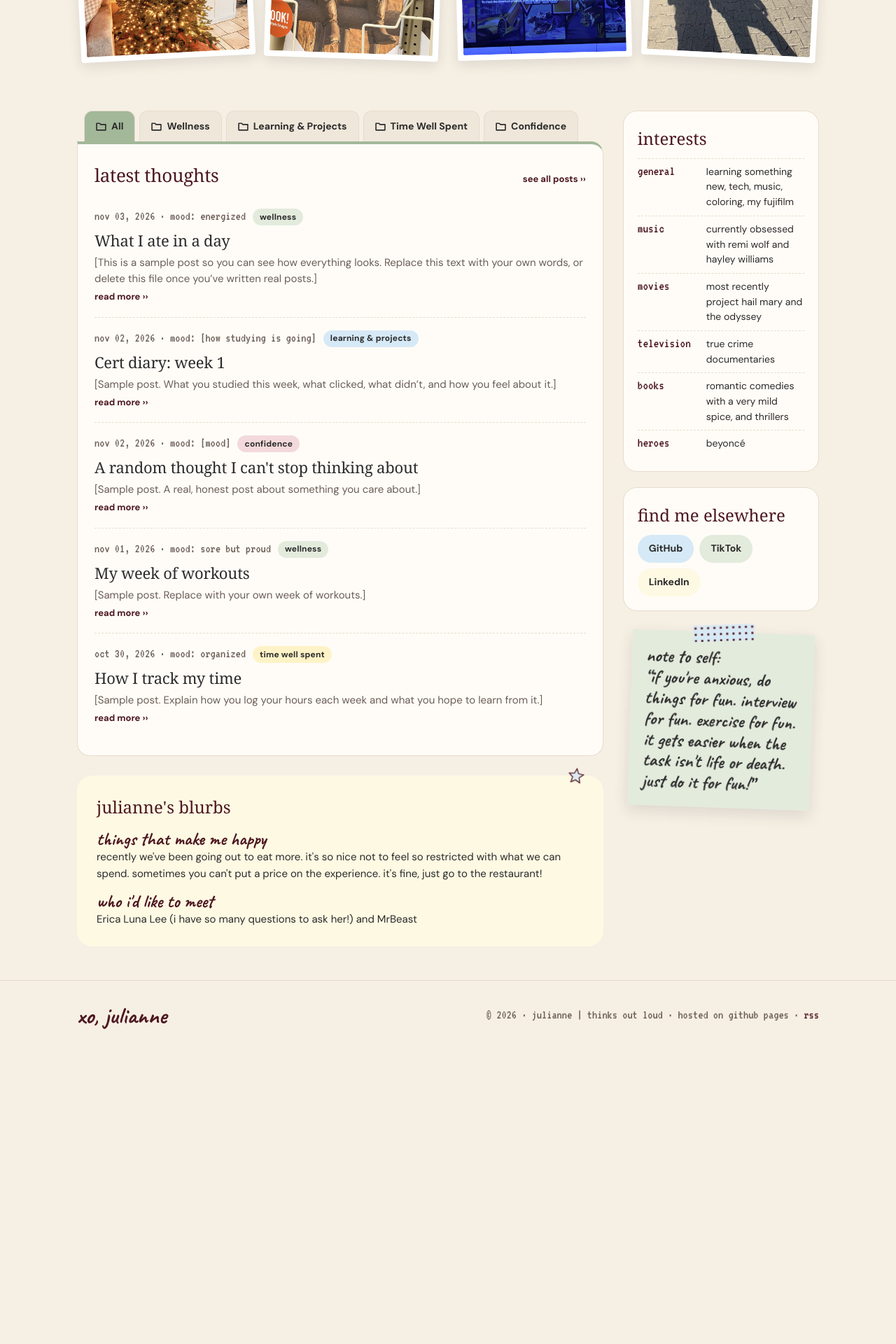
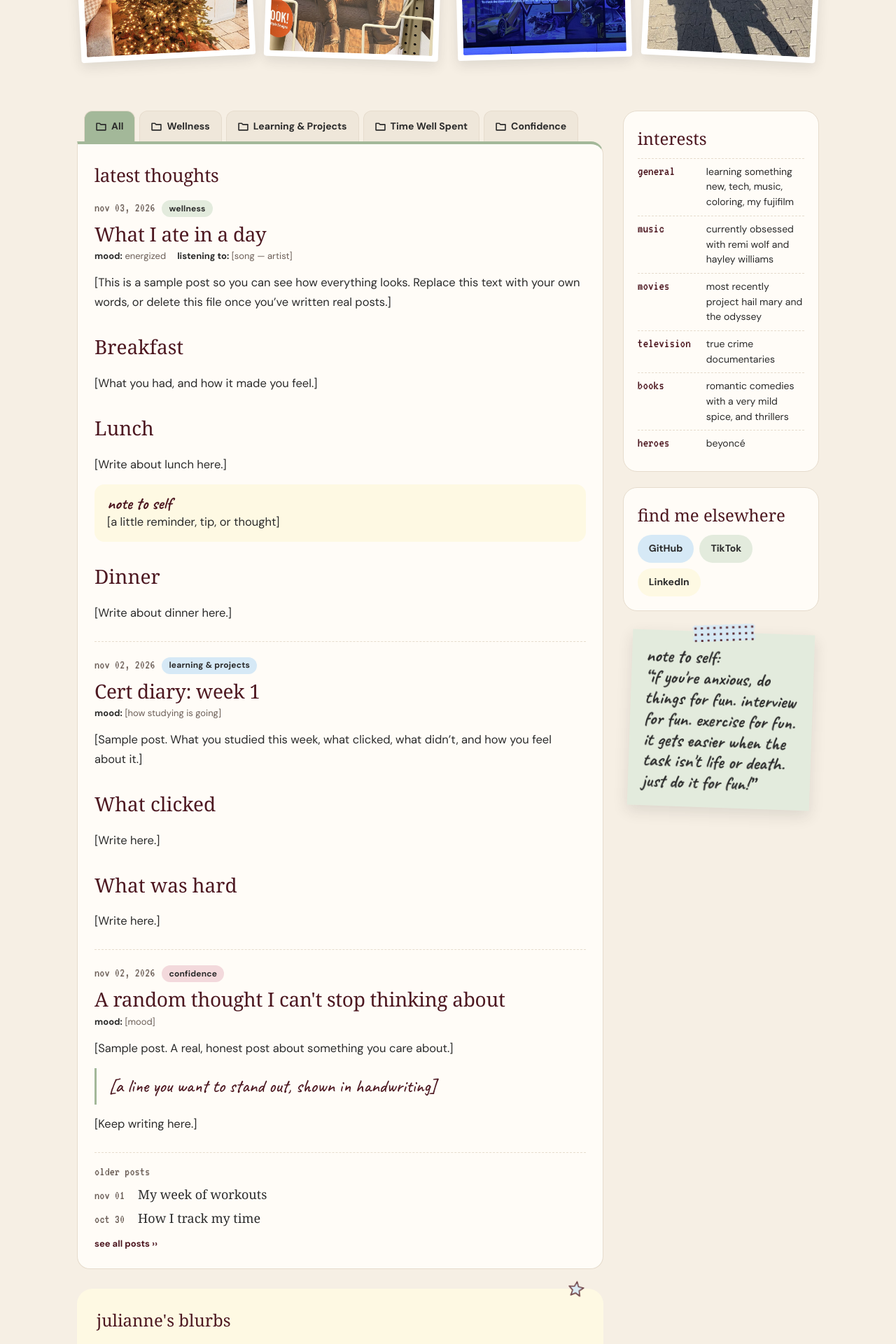
Before and after one commit to julianneitliong/thinks-out-loud, a Jekyll site: the page built from index.html, in a window 1280 px wide. Shown: the part 1293-3213 px from the top of the page at 70% size. Built offline with Jekyll 4.4.1, drawn with Linux system fonts in a browser that asks for light colours; some web fonts are replaced; before the commit the page ends 2802 px from its top, so only the background shows below that.

Commit message:
Blog feed: newest posts shown in full, older subject lines below
Co-Authored-By: Claude Opus 5.5 <noreply@anthropic.com>
Claude-Session: https://claude.ai/code/session_01F5TAhnYKtA9Enr57uub74e

```diff
--- /dev/null
+++ b/_includes/feed.html
@@ -0,0 +1,42 @@
+{%- comment -%}
+  A diary-style feed: the newest posts in full, then older subject lines.
+    include feed.html posts=site.posts full=3 older=5 more_url="/archive/" more_label="see all posts"
+{%- endcomment -%}
+{%- assign full = include.full | default: 3 -%}
+{%- assign older = include.older | default: 5 -%}
+{%- if include.posts and include.posts.size > 0 -%}
+  {%- for p in include.posts limit: full -%}
+    {%- assign pcat_id = p.categories | first -%}
+    {%- assign pcat = site.categories_info | where: "id", pcat_id | first %}
+  <article class="entry">
+    <div class="post-card-meta">
+      <span class="pixel muted">{{ p.date | date: '%b %d, %Y' | downcase }}</span>
+      {% if pcat %}<a class="tag-chip tag-{{ pcat.id }}" href="{{ '/' | append: pcat.id | append: '/' | relative_url }}">{{ pcat.label | downcase }}</a>{% endif %}
+    </div>
+    <h4 class="entry-title serif"><a href="{{ p.url | relative_url }}">{{ p.title }}</a></h4>
+    {% if p.mood or p.music %}
+    <div class="entry-meta">
+      {% if p.mood %}<span><b>mood:</b> {{ p.mood }}</span>{% endif %}
+      {% if p.music %}<span><b>listening to:</b> {{ p.music }}</span>{% endif %}
+    </div>
+    {% endif %}
+    <div class="post-body entry-body">
+      {{ p.content }}
+    </div>
+  </article>
+  {%- endfor %}
+
+  {%- if include.posts.size > full %}
+  <div class="older">
+    <span class="pixel muted">older posts</span>
+    <ul class="older-list">
+      {%- for p in include.posts offset: full limit: older %}
+      <li><span class="pixel muted">{{ p.date | date: '%b %d' | downcase }}</span> <a href="{{ p.url | relative_url }}">{{ p.title }}</a></li>
+      {%- endfor %}
+    </ul>
+  </div>
+  {%- endif %}
+  {%- if include.more_url %}<a class="small-link" href="{{ include.more_url | relative_url }}">{{ include.more_label | default: "see all posts" }} &rsaquo;&rsaquo;</a>{% endif %}
+{%- else %}
+  <p class="muted empty">no posts here yet. check back soon!</p>
+{%- endif %}
--- a/_layouts/category.html
+++ b/_layouts/category.html
@@ -10,11 +10,7 @@ layout: default
       <h1 class="serif page-title">{{ cat.title }}</h1>
       {{ content }}
       {% if page.category_id == 'time' %}{% include time-chart.html %}{% endif %}
-      {% if posts and posts.size > 0 %}
-        {% for p in posts %}{% include post-card.html post=p %}{% endfor %}
-      {% else %}
-        <p class="muted empty">no posts here yet. check back soon!</p>
-      {% endif %}
+      {% include feed.html posts=posts full=10 older=100 %}
       <a class="small-link" href="{{ '/feed/' | append: cat.id | append: '.xml' | relative_url }}">follow {{ cat.label | downcase }} with rss &rsaquo;&rsaquo;</a>
     </section>
   </div>
--- a/assets/css/style.css
+++ b/assets/css/style.css
@@ -205,6 +205,17 @@ b { font-weight: 700; }
 
 .post-card { padding: 18px 0; border-bottom: 1px dashed var(--line); display: flex; flex-direction: column; gap: 4px; }
 .post-card:last-of-type { border-bottom: 0; }
+.entry { padding: 22px 0 26px; border-bottom: 1px dashed var(--line); display: flex; flex-direction: column; gap: 6px; }
+.entry:first-of-type { padding-top: 6px; }
+.entry-title { margin: 2px 0 0; font-size: 28px; line-height: 1.15; letter-spacing: -0.3px; }
+.entry-title a { color: var(--accent); }
+.entry-meta { display: flex; flex-wrap: wrap; gap: 4px 16px; font-size: 13px; color: var(--muted); }
+.entry-meta b { color: var(--ink); }
+.entry-body { margin-top: 8px; }
+.older { padding: 18px 0 10px; display: flex; flex-direction: column; gap: 8px; }
+.older-list { list-style: none; margin: 0; padding: 0; display: flex; flex-direction: column; gap: 6px; }
+.older-list a { font-family: var(--serif); font-size: 18px; color: var(--ink); }
+.older-list .pixel { display: inline-block; min-width: 58px; }
 .post-card-meta { display: flex; flex-wrap: wrap; align-items: center; gap: 6px 10px; }
 .tag-chip { display: inline-flex; align-items: center; min-height: 24px; padding: 0 10px; border-radius: 999px; font-size: 12px; font-weight: 700; color: #2B2B2B; letter-spacing: .2px; }
 .tag-chip:hover { text-decoration: none; filter: brightness(.95); }
--- a/index.html
+++ b/index.html
@@ -87,13 +87,8 @@ layout: default
       <div class="panel card" role="tabpanel" id="panel-all" aria-labelledby="tab-all">
         <div class="panel-head">
           <h3 class="panel-title serif">latest thoughts</h3>
-          <a class="small-link" href="{{ '/archive/' | relative_url }}">see all posts &rsaquo;&rsaquo;</a>
         </div>
-        {% if site.posts.size > 0 %}
-          {% for p in site.posts limit: 5 %}{% include post-card.html post=p %}{% endfor %}
-        {% else %}
-          <p class="muted empty">no posts yet. check back soon!</p>
-        {% endif %}
+        {% include feed.html posts=site.posts full=3 older=5 more_url="/archive/" more_label="see all posts" %}
       </div>
 
       {% for cat in site.categories_info %}
@@ -102,13 +97,11 @@ layout: default
         {% if cat.id == 'time' %}
           {% include time-chart.html %}
           {% if posts and posts.size > 0 %}
-            {% for p in posts limit: 3 %}{% include post-card.html post=p %}{% endfor %}
+            {% include feed.html posts=posts full=3 older=5 more_url="/time/" more_label="see all time well spent posts" %}
           {% endif %}
-          <a class="small-link" href="{{ '/time/' | relative_url }}">see all time well spent posts &rsaquo;&rsaquo;</a>
         {% else %}
           <div class="panel-head">
             <h3 class="panel-title serif">{{ cat.title }}</h3>
-            <a class="small-link" href="{{ '/' | append: cat.id | append: '/' | relative_url }}">see all {{ cat.label | downcase }} posts &rsaquo;&rsaquo;</a>
           </div>
 
           {% if cat.id == 'learning' and me.spotlight.name != "" %}
@@ -137,11 +130,9 @@ layout: default
           </div>
           {% endif %}
 
-          {% if posts and posts.size > 0 %}
-            {% for p in posts limit: 3 %}{% include post-card.html post=p %}{% endfor %}
-          {% else %}
-            <p class="muted empty">no posts here yet. check back soon!</p>
-          {% endif %}
+          {% assign cat_url = '/' | append: cat.id | append: '/' %}
+          {% assign cat_more = 'see all ' | append: cat.label | downcase | append: ' posts' %}
+          {% include feed.html posts=posts full=3 older=5 more_url=cat_url more_label=cat_more %}
         {% endif %}
       </div>
       {% endfor %}
```
